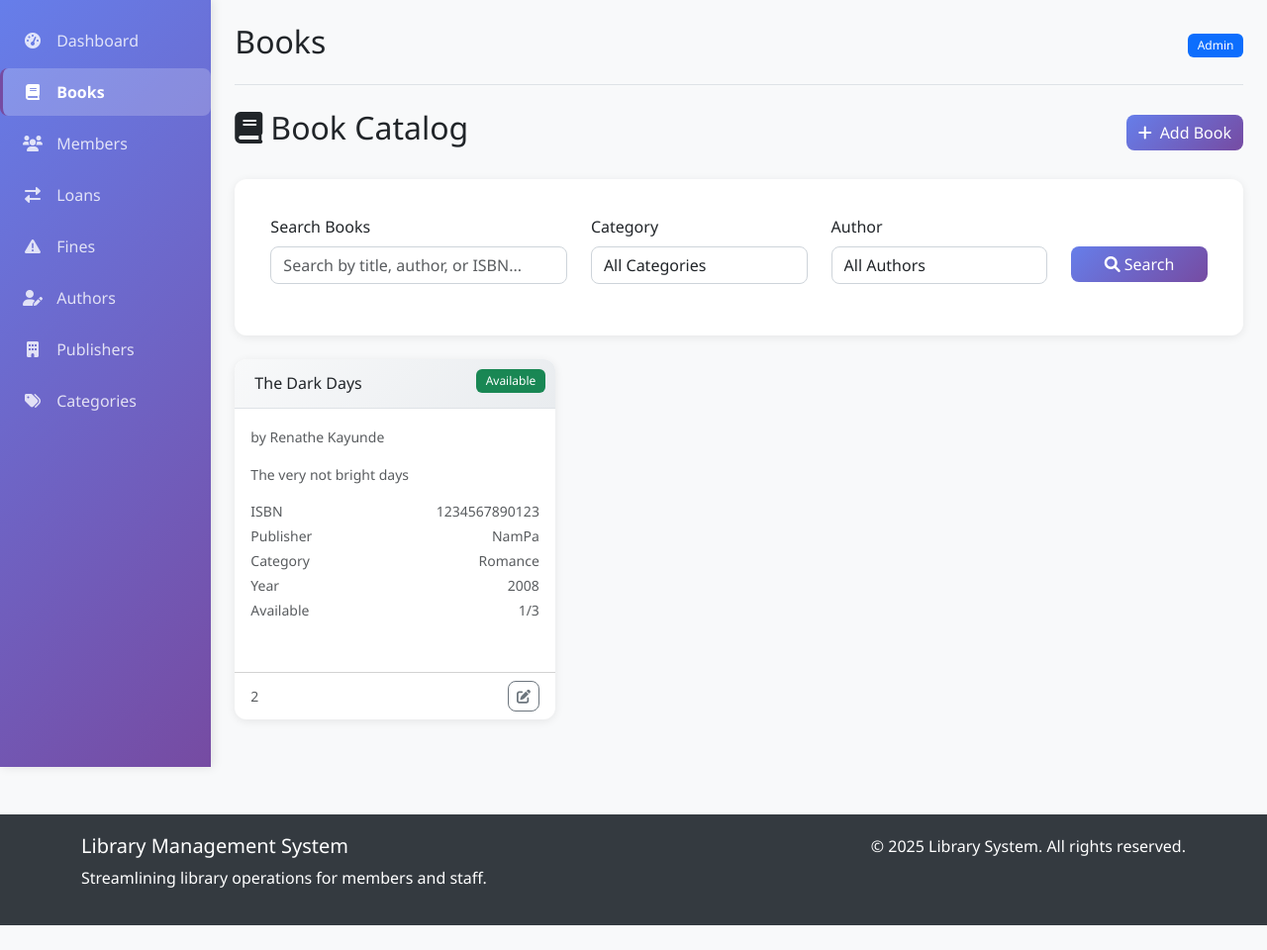
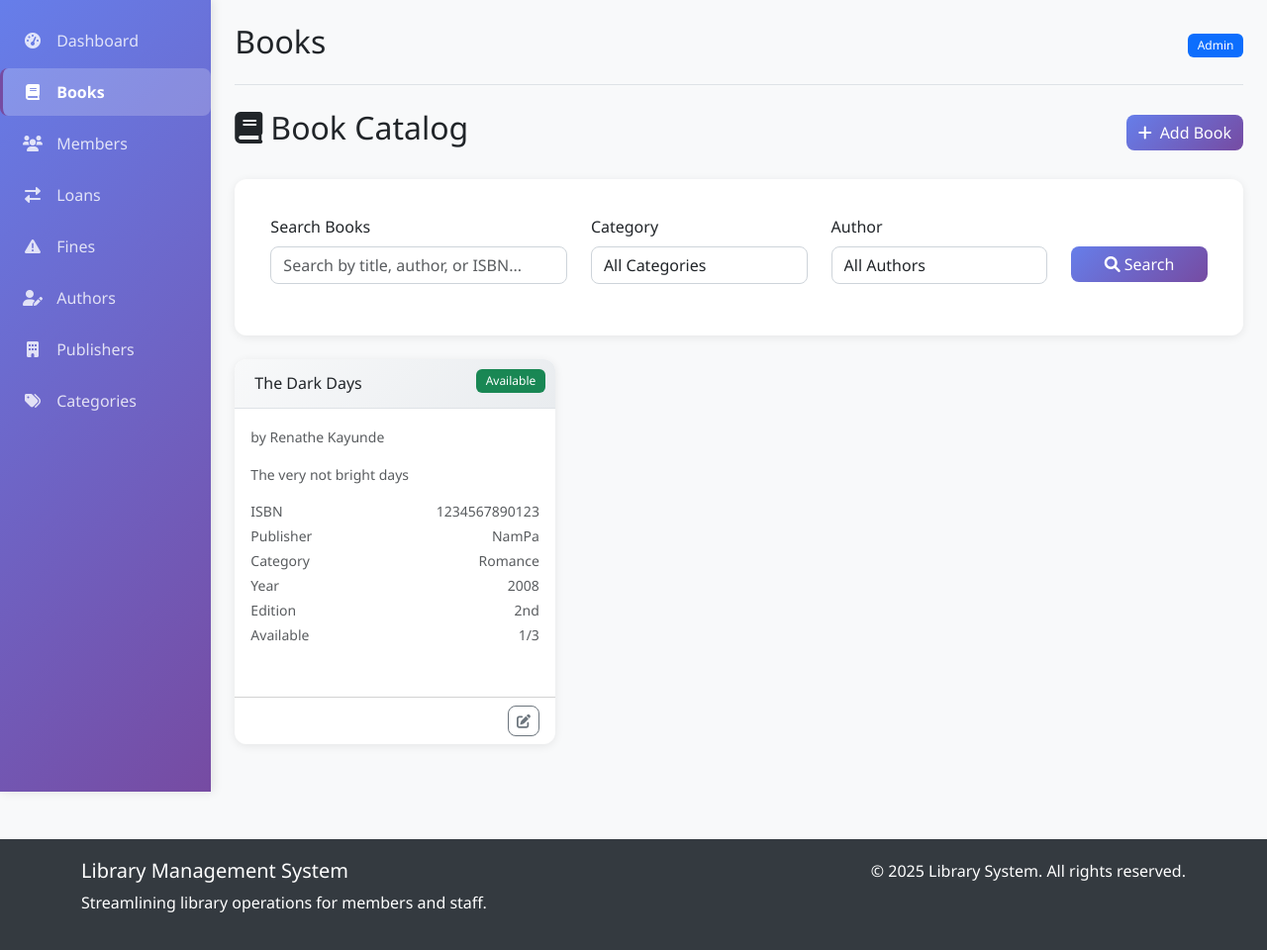
Before and after one commit to Ewaldine/Library-Management, a Flask app: page /books in a window 1280 px wide. Shown: the part 57-1017 px from the top of the page at 99% size. Before the commit the page ends 992 px from the top, so only its background shows below. Run offline with Flask 3, Linux system fonts and the light colour scheme; a user stored in the database is signed in.

```diff
--- a/templates/books.html
+++ b/templates/books.html
@@ -97,6 +97,10 @@
                         <span>Year</span>
                         <span>{{ book.publication_year or 'N/A' }}</span>
                     </div>
+                    <div class="d-flex justify-content-between small text-muted mb-1">
+                        <span>Edition</span>
+                        <span>{{ book.edition or '1st Edition' }}nd</span>
+                    </div>
                     <div class="d-flex justify-content-between small text-muted mb-3">
                         <span>Available</span>
                         <span>{{ book.available_copies }}/{{ book.total_copies }}</span>
@@ -113,7 +117,6 @@
             <div class="card-footer bg-transparent">
                 <div class="d-flex justify-content-between align-items-center">
                     <small class="text-muted">
-                        {{ book.edition or '1st Edition' }}
                     </small>
                     <div class="btn-group">
                         {% if current_user.role == 'member' and book.is_available %}
```
Also changed, not shown: instance/library.db.
